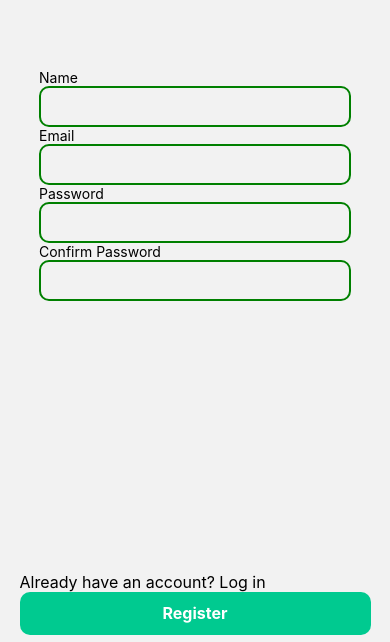
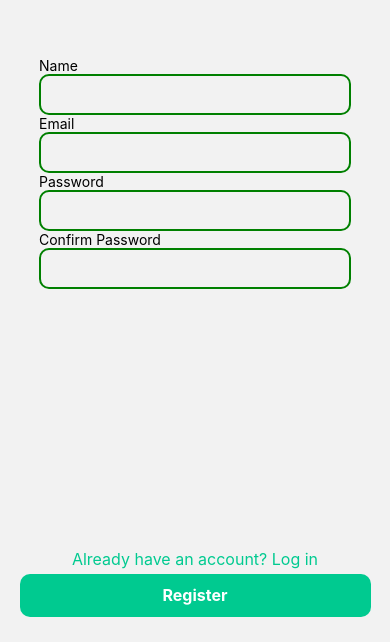
Before and after one commit to VoyagerIV/champion-sustainability, a React Native app: screen /Register in a window 390 px wide. Shown: the part 202-844 px from the top of the page. Built offline with nearby package versions, Linux system fonts and the light colour scheme.

Commit message:
Link register to login

```diff
--- a/App.js
+++ b/App.js
@@ -34,16 +34,19 @@ export default function App() {
   return (
     <NavigationContainer>
       <Stack.Navigator>
-
-        <Stack.Screen name="Login" component={Login}
+        <Stack.Screen
+          name="Register"
+          component={Register}
           options={{
-            headerShown: false
+            headerShown: false,
           }}
         />
 
-        <Stack.Screen name="Register" component={Register}
+        <Stack.Screen
+          name="Login"
+          component={Login}
           options={{
-            headerShown: false
+            headerShown: false,
           }}
         />
 
@@ -51,7 +54,9 @@ export default function App() {
           options={{
             header: () => <TopBar title="Welcome Ben!" />,
           }}
-          name="Profile" component={ProfilePage} />
+          name="Profile"
+          component={ProfilePage}
+        />
 
         <Stack.Screen
           options={{
--- a/screens/Register.jsx
+++ b/screens/Register.jsx
@@ -44,36 +44,39 @@ const Register = ({ route, navigation }) => {
   return (
     <View style={styles.MainContainer}>
       <Formik
-        initialValues={{ name: '', email: '', password: '', confirmPassword: '' }}
-        onSubmit={values => console.log(values)}
+        initialValues={{
+          name: "",
+          email: "",
+          password: "",
+          confirmPassword: "",
+        }}
+        onSubmit={(values) => console.log(values)}
         style={{ ...styles.MainContainer, ...{ backgroundColor: "blue" } }}
       >
         {({ handleChange, handleBlur, handleSubmit, values }) => (
-          <View
-            style={styles.MainContainer}
-          >
+          <View style={styles.MainContainer}>
             <View style={{ ...styles.MainContainer, flex: 11 }}>
               <Text style={styles.label}>Name</Text>
 
               <TextInput
-                onChangeText={handleChange('name')}
-                onBlur={handleBlur('name')}
+                onChangeText={handleChange("name")}
+                onBlur={handleBlur("name")}
                 value={values.name}
                 style={styles.SearchWindow}
               />
               <Text style={styles.label}>Email</Text>
 
               <TextInput
-                onChangeText={handleChange('email')}
-                onBlur={handleBlur('email')}
+                onChangeText={handleChange("email")}
+                onBlur={handleBlur("email")}
                 value={values.email}
                 style={styles.SearchWindow}
               />
               <Text style={styles.label}>Password</Text>
 
               <TextInput
-                onChangeText={handleChange('password')}
-                onBlur={handleBlur('password')}
+                onChangeText={handleChange("password")}
+                onBlur={handleBlur("password")}
                 value={values.password}
                 style={styles.SearchWindow}
                 secureTextEntry={true}
@@ -81,20 +84,27 @@ const Register = ({ route, navigation }) => {
               <Text style={styles.label}>Confirm Password</Text>
 
               <TextInput
-                onChangeText={handleChange('confirmPassword')}
-                onBlur={handleBlur('confirmPassword')}
+                onChangeText={handleChange("confirmPassword")}
+                onBlur={handleBlur("confirmPassword")}
                 value={values.confirmPassword}
                 style={styles.SearchWindow}
                 secureTextEntry={true}
               />
             </View>
+            <Text
+              style={{ fontSize: 16, marginBottom: 5, color: "#00CA90" }}
+              onPress={() => navigation.navigate("Login")}
+            >
+              Already have an account? Log in
+            </Text>
             <View style={{ width: "90%", flex: 1 }}>
-              <Text style={{ fontSize: 16 }} onPress={() => navigation.navigate("Login")}>Already have an account? Log in</Text>
-              <CustomButton onPress={() => {
-                handleSubmit
-                navigation.navigate('DashBoard')
-
-              }} title={"Register"} />
+              <CustomButton
+                onPress={() => {
+                  handleSubmit;
+                  navigation.navigate("DashBoard");
+                }}
+                title={"Register"}
+              />
             </View>
           </View>
         )}
```
